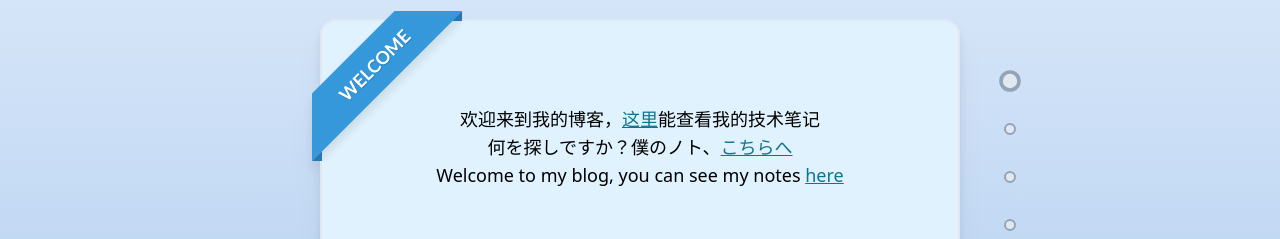
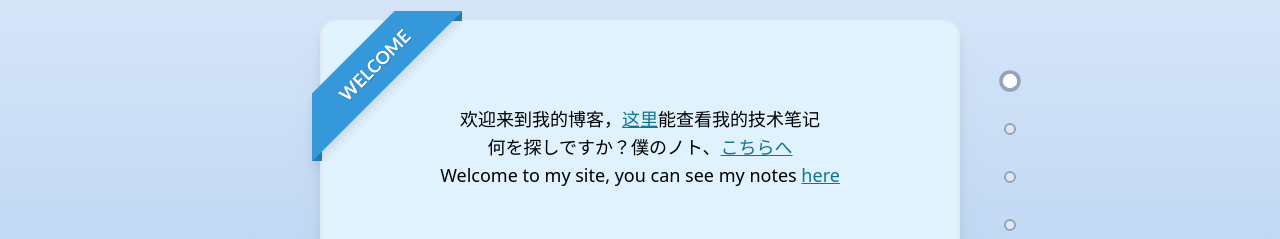
Before and after one commit to tsunemori-akane/my-blog, a Next.js app: page / in a window 1280 px wide. Shown: the part 286-525 px from the top of the page. Built offline with nearby package versions, Linux system fonts and the light colour scheme.

Commit message:
update some notes

```diff
--- a/appConfigs/note-routes/fundamental-page.ts
+++ b/appConfigs/note-routes/fundamental-page.ts
@@ -48,6 +48,10 @@ export const fundamental =
           name: "防抖节流",
           route: "/docs/fundamental/polyfill/debounceandthrottle",
         },
+        {
+          name: "pipe&compose",
+          route: "/docs/fundamental/polyfill/pipe_compose",
+        },
       ]
     },
   ]
--- a/appConfigs/note-routes/jsbundle-page.ts
+++ b/appConfigs/note-routes/jsbundle-page.ts
@@ -13,6 +13,10 @@ export const jsBundler = {
     {
       name: 'Tapable介绍',
       route: '/docs/jsBundler/tapable'
+    },
+    {
+      name: 'Monorepo',
+      route: '/docs/jsBundler/monorepo'
     }
   ]
 };
--- a/components/ui/carousel/index.tsx
+++ b/components/ui/carousel/index.tsx
@@ -21,7 +21,7 @@ const Dots = ({count, ...props}) => {
       <li key={i} className="list-none mb-6 last:mb-0">
         <button
           className={cn("hover:scale-[1.8] w-3 h-3 text-[0px] outline-0 rounded-full border-2 border-slate-400 bg-slate-200 transition-all duration-300",
-            props.currentSlide==i && "scale-[1.8]"
+            props.currentSlide==i && "scale-[1.8] bg-white"
           )}
           onClick={()=> props.changeSlide(dotOptions)}
         >
--- a/pages/index.tsx
+++ b/pages/index.tsx
@@ -20,7 +20,7 @@ export default function Home() {
             <div className='text-lg'>
               <div>欢迎来到我的博客，<Link href="/docs" className='underline text-cyan-700'>这里</Link>能查看我的技术笔记</div>
               <div>何を探しですか？僕のノト、<Link href="/docs" className='underline text-cyan-700'>こちらへ</Link></div>
-              <div>Welcome to my blog, you can see my notes <Link href="/docs" className='underline text-cyan-700'>here</Link></div>
+              <div>Welcome to my site, you can see my notes <Link href="/docs" className='underline text-cyan-700'>here</Link></div>
             </div>
           </div>
           <div className='carousel-card'>
```
Also changed, not shown: 3 other files (tests, documents, lock files or other folders).
